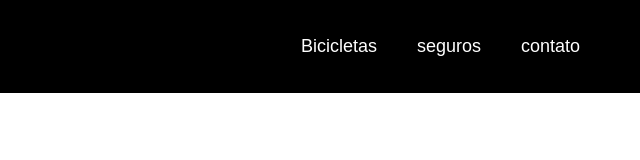
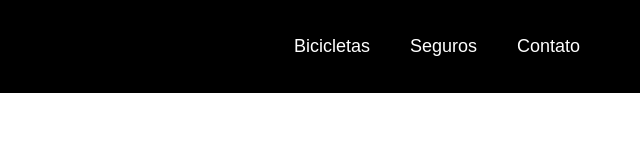
Before and after one commit to Dev-Alexandre-Ferreira/bikcraft, a plain HTML site: page index.html in a window 1280 px wide. Shown: the full height of the page, 640-1280 px from the left. Drawn offline with Linux system fonts and the light colour scheme.

Commit message:
header-e-menu

```diff
--- a/index.html
+++ b/index.html
@@ -20,8 +20,8 @@
       <nav aria-label="primaria">
         <ul class="header-menu">
           <li><a href="./bicicletas.html">Bicicletas</a></li>
-          <li><a href="./seguros.html">seguros</a></li>
-          <li><a href="./contato.html">contato</a></li>
+          <li><a href="./seguros.html">Seguros</a></li>
+          <li><a href="./contato.html">Contato</a></li>
         </ul>
       </nav>
     </div>
```
